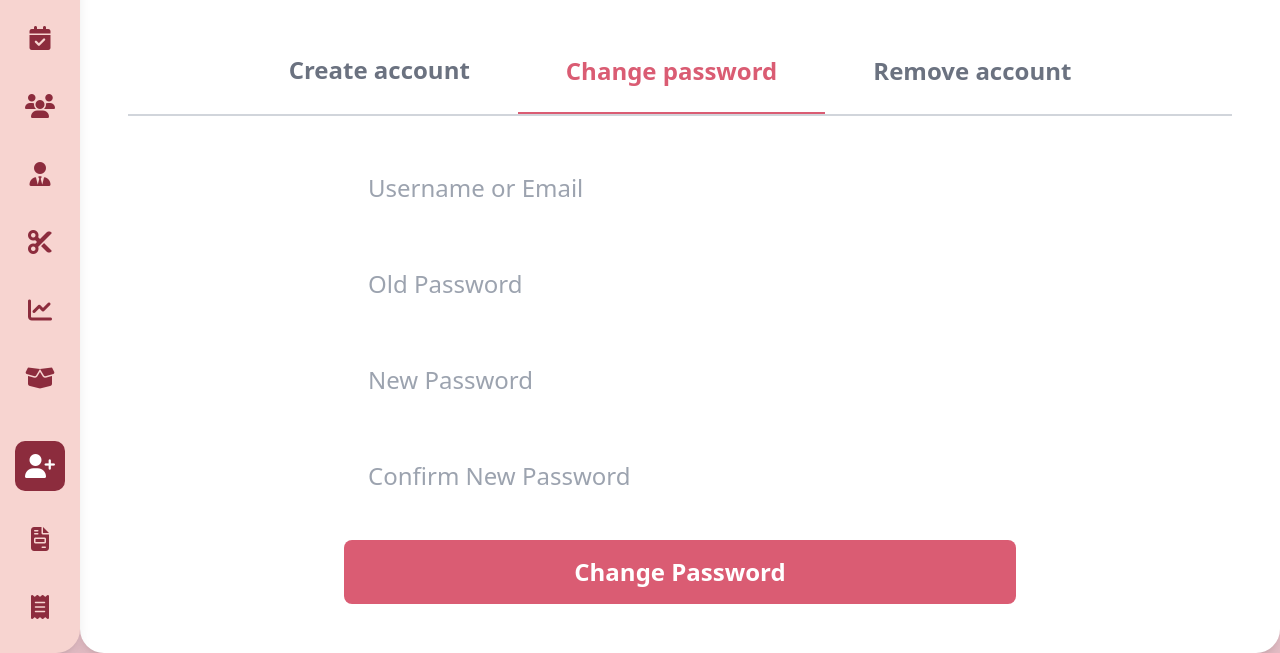
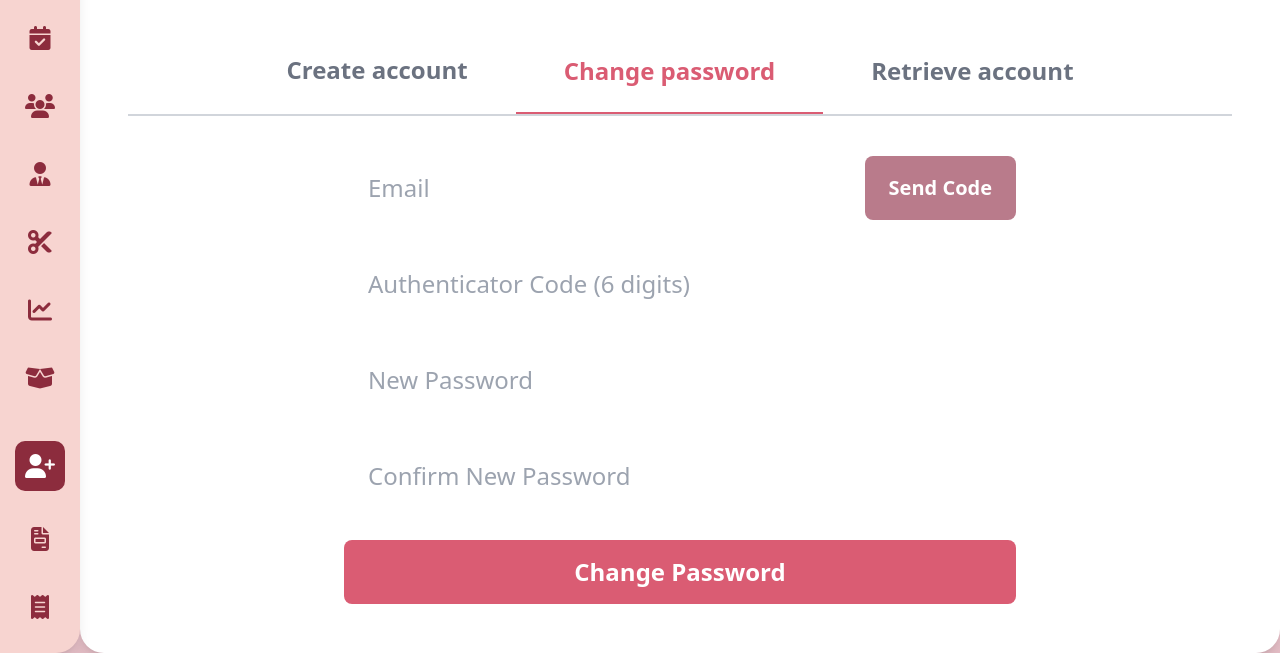
Before and after one commit to yuhansanty/Skinship-Beauty-System2, a plain HTML site: page Registration.html in a window 1280 px wide. Both pictures are taken after a click on the button "Change password". Shown: the part 147-800 px from the top of the page. Drawn offline with nearby package versions, Linux system fonts and the light colour scheme.

Commit message:
Update Registration.html

```diff
--- a/Registration.html
+++ b/Registration.html
@@ -41,7 +41,7 @@
       <div class="flex mb-10 border-b-2 border-gray-300 w-full justify-center">
         <button class="tab-btn px-12 py-6 text-2xl font-bold text-[#da5c73] border-b-4 border-[#da5c73]" onclick="showTab(0)">Create account</button>
         <button class="tab-btn px-12 py-6 text-2xl font-bold text-gray-500" onclick="showTab(1)">Change password</button>
-        <button class="tab-btn px-12 py-6 text-2xl font-bold text-gray-500" onclick="showTab(2)">Remove account</button>
+        <button class="tab-btn px-12 py-6 text-2xl font-bold text-gray-500" onclick="showTab(2)">Retrieve account</button>
       </div>
       <!-- Tab Contents -->
       <div class="tab-content w-full flex justify-center">
@@ -55,8 +55,11 @@
       </div>
       <div class="tab-content hidden w-full flex justify-center">
         <form class="flex flex-col gap-8 w-full max-w-2xl">
-          <input type="text" placeholder="Username or Email" class="input text-2xl py-4 px-6" required>
-          <input type="password" placeholder="Old Password" class="input text-2xl py-4 px-6" required>
+          <div class="flex gap-4">
+            <input type="text" placeholder="Email" class="input text-2xl py-4 px-6 flex-1" required>
+            <button type="button" class="bg-[#b97b8b] text-white px-6 py-4 text-xl rounded-lg font-bold hover:bg-[#a56b7a] transition-colors">Send Code</button>
+          </div>
+          <input type="text" placeholder="Authenticator Code (6 digits)" class="input text-2xl py-4 px-6" maxlength="6" pattern="[0-9]{6}" required>
           <input type="password" placeholder="New Password" class="input text-2xl py-4 px-6" required>
           <input type="password" placeholder="Confirm New Password" class="input text-2xl py-4 px-6" required>
           <button type="submit" class="bg-[#da5c73] text-white py-4 text-2xl rounded-lg font-extrabold">Change Password</button>
@@ -67,7 +70,7 @@
           <input type="text" placeholder="Username or Email" class="input text-2xl py-4 px-6" required>
           <input type="password" placeholder="Password" class="input text-2xl py-4 px-6" required>
           <input type="password" placeholder="Confirm Password" class="input text-2xl py-4 px-6" required>
-          <button type="submit" class="bg-red-500 text-white py-4 text-2xl rounded-lg font-extrabold">Remove Account</button>
+          <button type="submit" class="bg-red-500 text-white py-4 text-2xl rounded-lg font-extrabold">Retrieve Account</button>
         </form>
       </div>
     </div>
```
